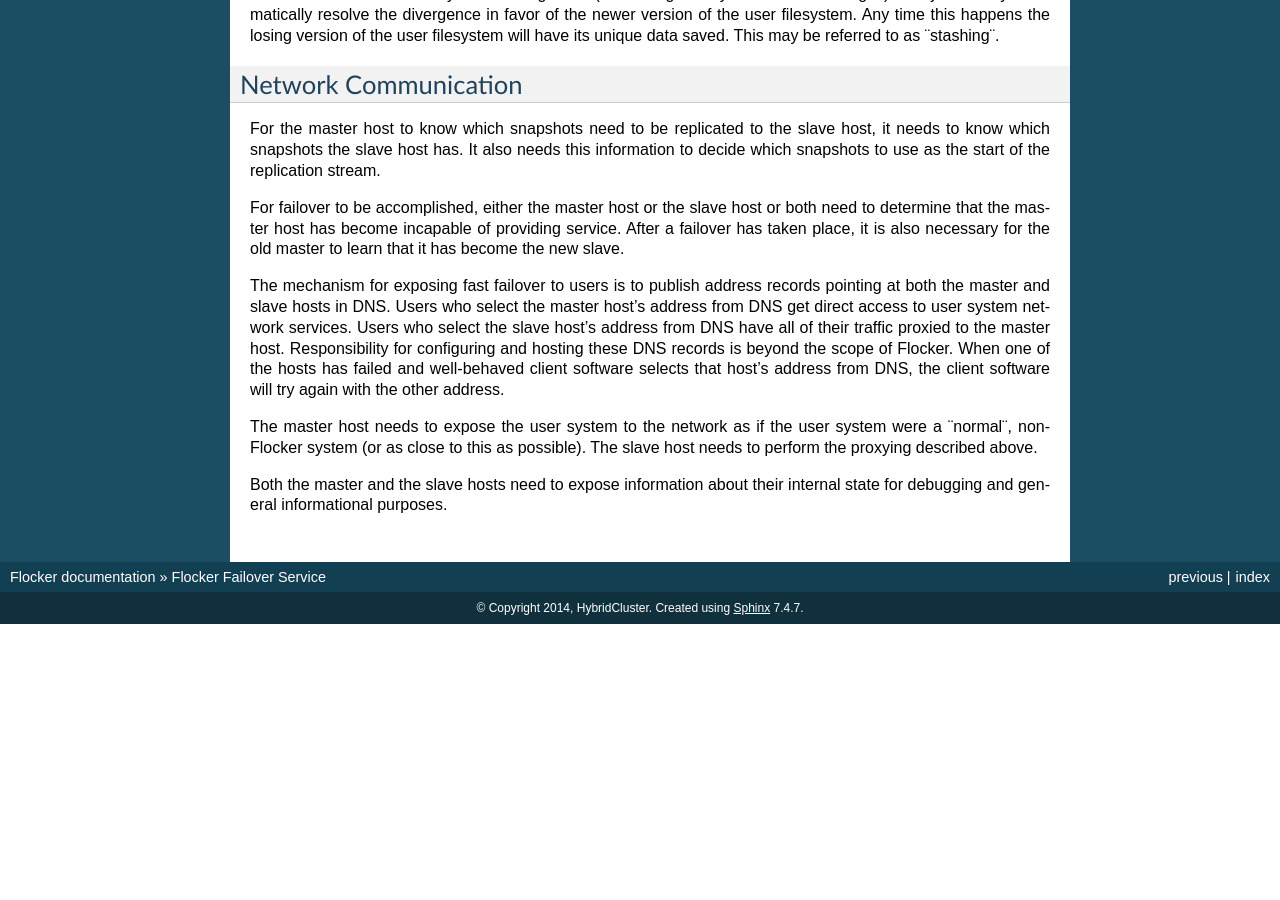
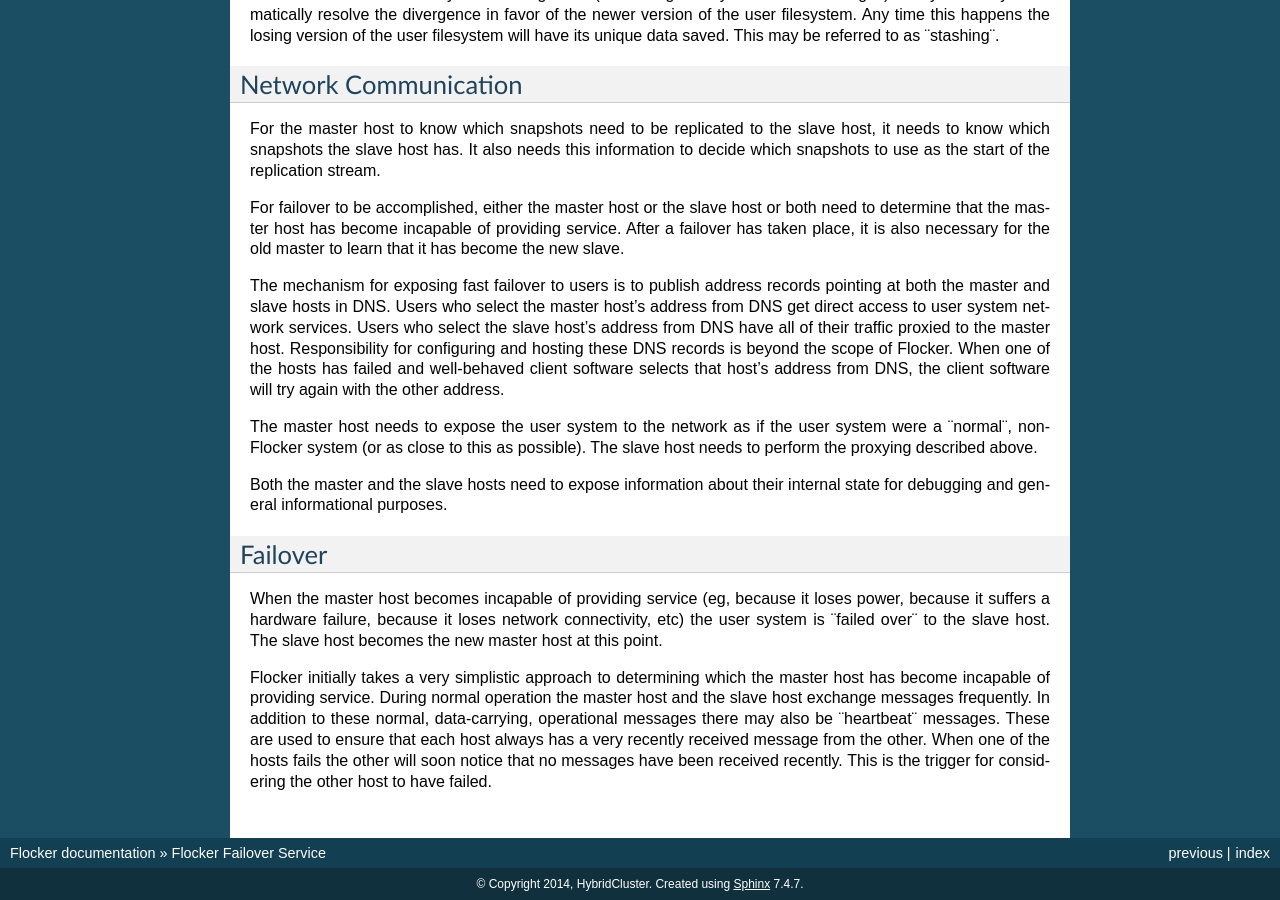
Before and after one commit to ClusterHQ/flocker, a Sphinx documentation site: the page built from docs/architecture.rst, in a window 1280 px wide and 900 px high, scrolled down 2282 px. Built offline with Sphinx 7.4.7, drawn with Linux system fonts in a browser that asks for light colours; before the commit the page ends 2906 px from its top, so only the background shows below that.

Commit message:
a section about how failure is detected

```diff
--- a/docs/architecture.rst
+++ b/docs/architecture.rst
@@ -138,3 +138,17 @@ The master host needs to expose the user system to the network as if the user sy
 The slave host needs to perform the proxying described above.
 
 Both the master and the slave hosts need to expose information about their internal state for debugging and general informational purposes.
+
+
+Failover
+========
+
+When the master host becomes incapable of providing service (eg, because it loses power, because it suffers a hardware failure, because it loses network connectivity, etc) the user system is ¨failed over¨ to the slave host.
+The slave host becomes the new master host at this point.
+
+Flocker initially takes a very simplistic approach to determining which the master host has become incapable of providing service.
+During normal operation the master host and the slave host exchange messages frequently.
+In addition to these normal, data-carrying, operational messages there may also be ¨heartbeat¨ messages.
+These are used to ensure that each host always has a very recently received message from the other.
+When one of the hosts fails the other will soon notice that no messages have been received recently.
+This is the trigger for considering the other host to have failed.
```
